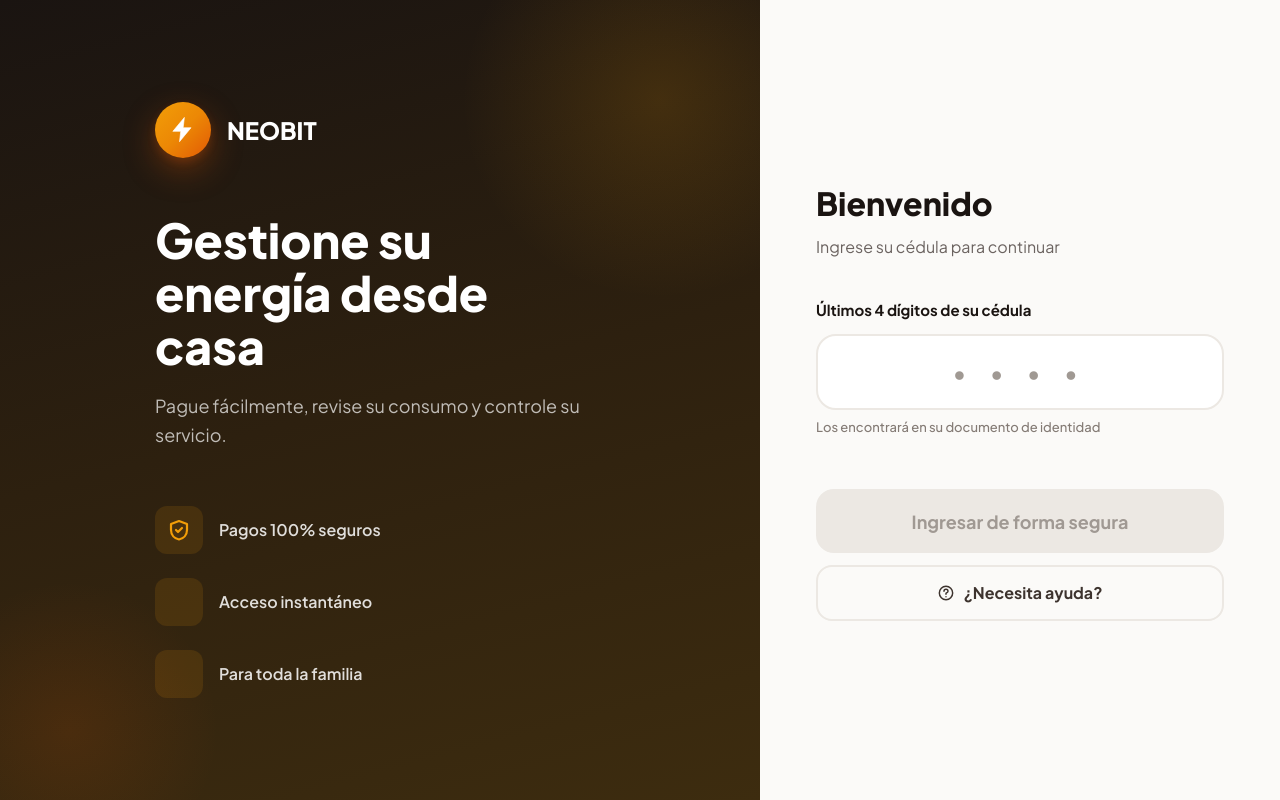
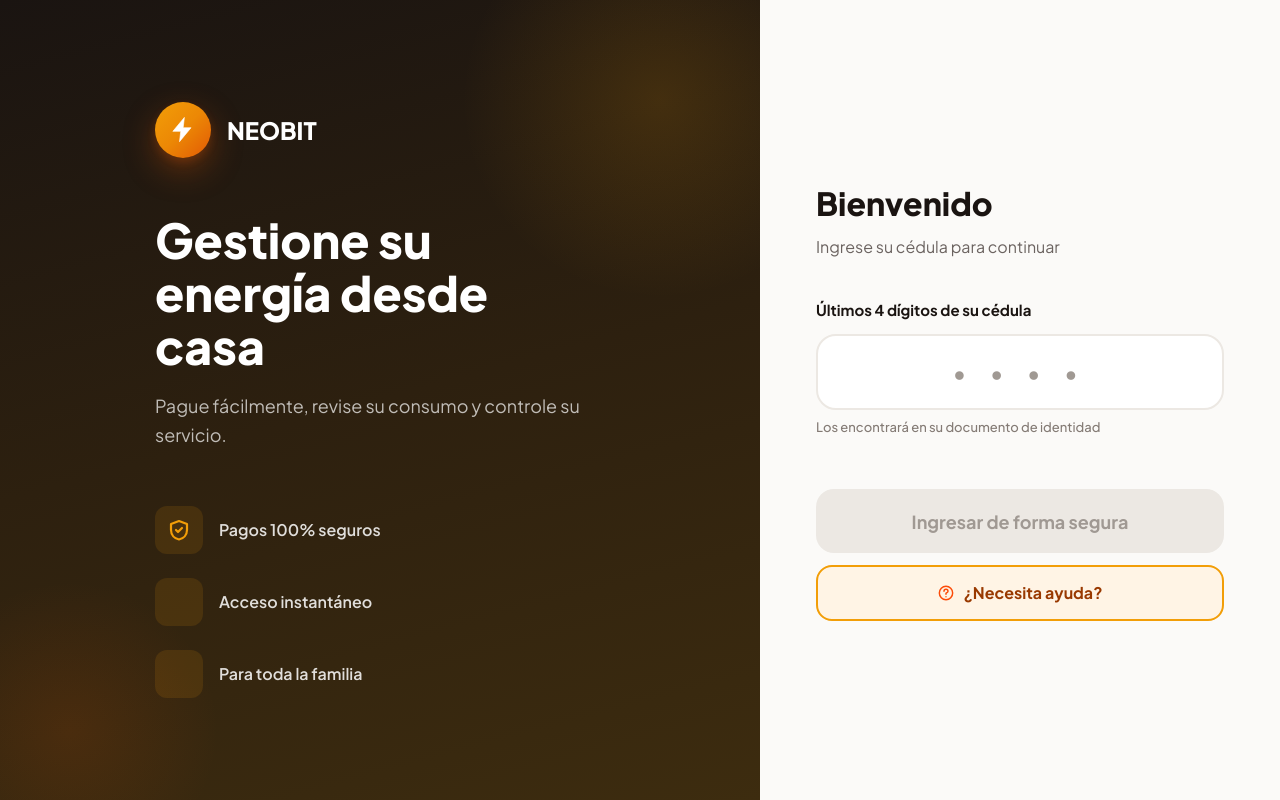
Before and after one commit to SaintsLuis/neobit, a Next.js app: page / in a window 1280 px wide. Built offline with nearby package versions, Linux system fonts and the light colour scheme.

Commit message:
fix: update button styles for improved visibility and user experience

```diff
--- a/src/app/globals.css
+++ b/src/app/globals.css
@@ -435,10 +435,10 @@ input  { font-family: inherit; }
 .login-btn-help {
   width: 100%;
   min-height: 56px;
-  background: transparent;
-  border: 2px solid var(--ink-100);
+  background: var(--o-50);
+  border: 2px solid var(--o-300);
   border-radius: 16px;
-  color: var(--ink-700);
+  color: var(--o-700);
   font-size: calc(16px * var(--tx-scale));
   font-weight: 700;
   cursor: pointer;
@@ -452,7 +452,14 @@ input  { font-family: inherit; }
 .login-btn-help:hover {
   border-color: var(--o-500);
   color: var(--o-600);
-  background: var(--o-50);
+  background: #fff4e5;
+  box-shadow: 0 8px 18px rgba(242, 158, 8, 0.12);
+  transform: translateY(-1px);
+}
+
+.login-btn-help:focus-visible {
+  outline: none;
+  box-shadow: 0 0 0 4px rgba(242, 158, 8, 0.18);
 }
 
 .login-security-badge {
--- a/src/components/NeobitApp.tsx
+++ b/src/components/NeobitApp.tsx
@@ -205,13 +205,13 @@ function HelpFab({ onClick }: { onClick: () => void }) {
         width: 52,
         height: 52,
         borderRadius: '50%',
-        background: 'var(--ink-900)',
+        background: 'linear-gradient(180deg, #F29E08 0%, #E25905 100%)',
         color: '#fff',
         border: 'none',
         display: 'flex',
         alignItems: 'center',
         justifyContent: 'center',
-        boxShadow: '0 6px 18px rgba(26,20,17,.24)',
+        boxShadow: '0 8px 20px rgba(226,89,5,.28)',
         zIndex: 40,
       }}
     >
--- a/src/components/screens/HomeScreen.tsx
+++ b/src/components/screens/HomeScreen.tsx
@@ -312,7 +312,7 @@ export function HomeScreen({
               justifyContent: 'center',
             }}
           >
-            <Icon name='speaker' size={24} color='var(--ink-700)' />
+            <Icon name='speaker' size={24} color='#fc4b08' />
           </button>
         </div>
 
@@ -335,7 +335,7 @@ export function HomeScreen({
   }
 
   return (
-    <div className='lumi-page' style={{ padding: '70px 20px 28px' }}>
+    <div className='lumi-page' style={{ padding: '60px 20px 28px' }}>
       <div
         style={{
           display: 'flex',
@@ -366,7 +366,7 @@ export function HomeScreen({
             justifyContent: 'center',
           }}
         >
-          <Icon name='speaker' size={24} color='var(--ink-700)' />
+          <Icon name='speaker' size={24} color='#fc4b08' />
         </button>
       </div>
 
--- a/src/components/screens/LoginScreen.tsx
+++ b/src/components/screens/LoginScreen.tsx
@@ -87,7 +87,7 @@ function LoginForm({
         </button>
 
         <button className='login-btn-help' onClick={onHelp}>
-          <Icon name='question' size={16} color='var(--ink-700)' />
+          <Icon name='question' size={16} color='#fc4b08' />
           ¿Necesita ayuda?
         </button>
       </div>
```
